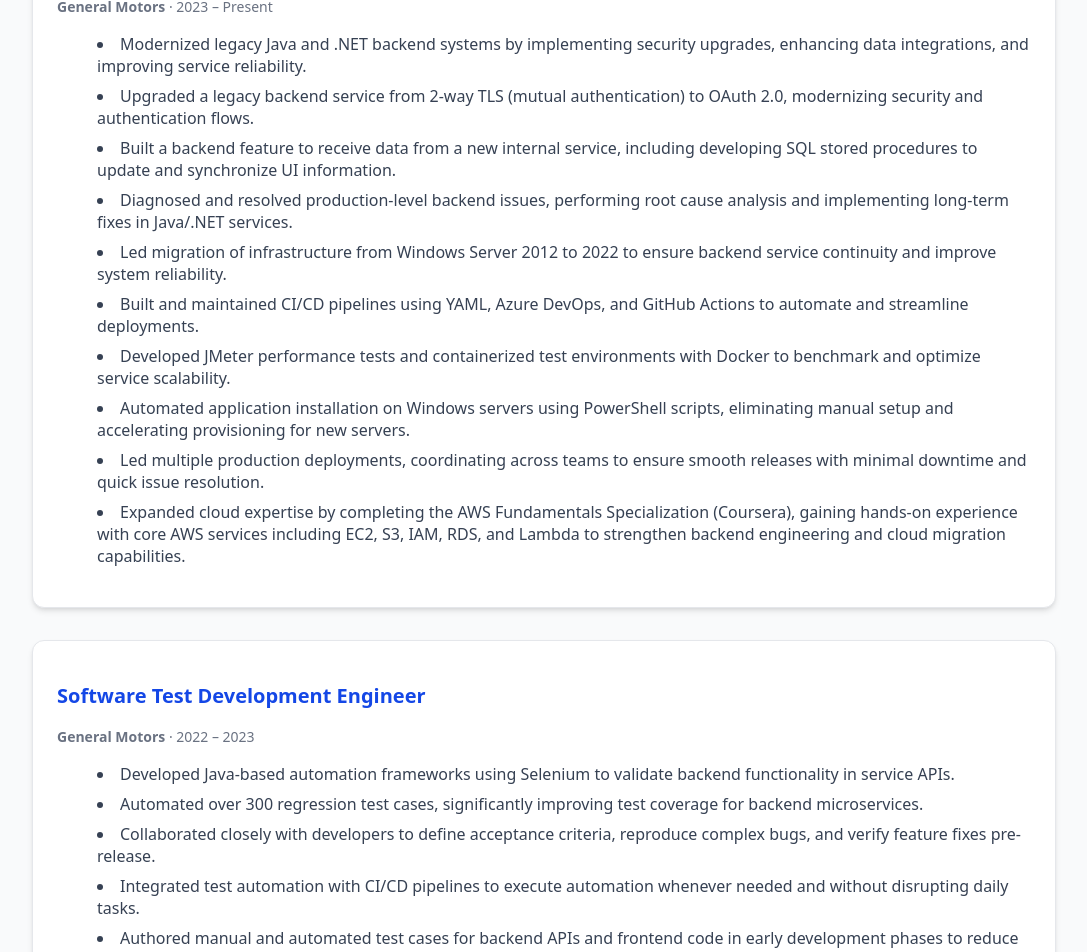
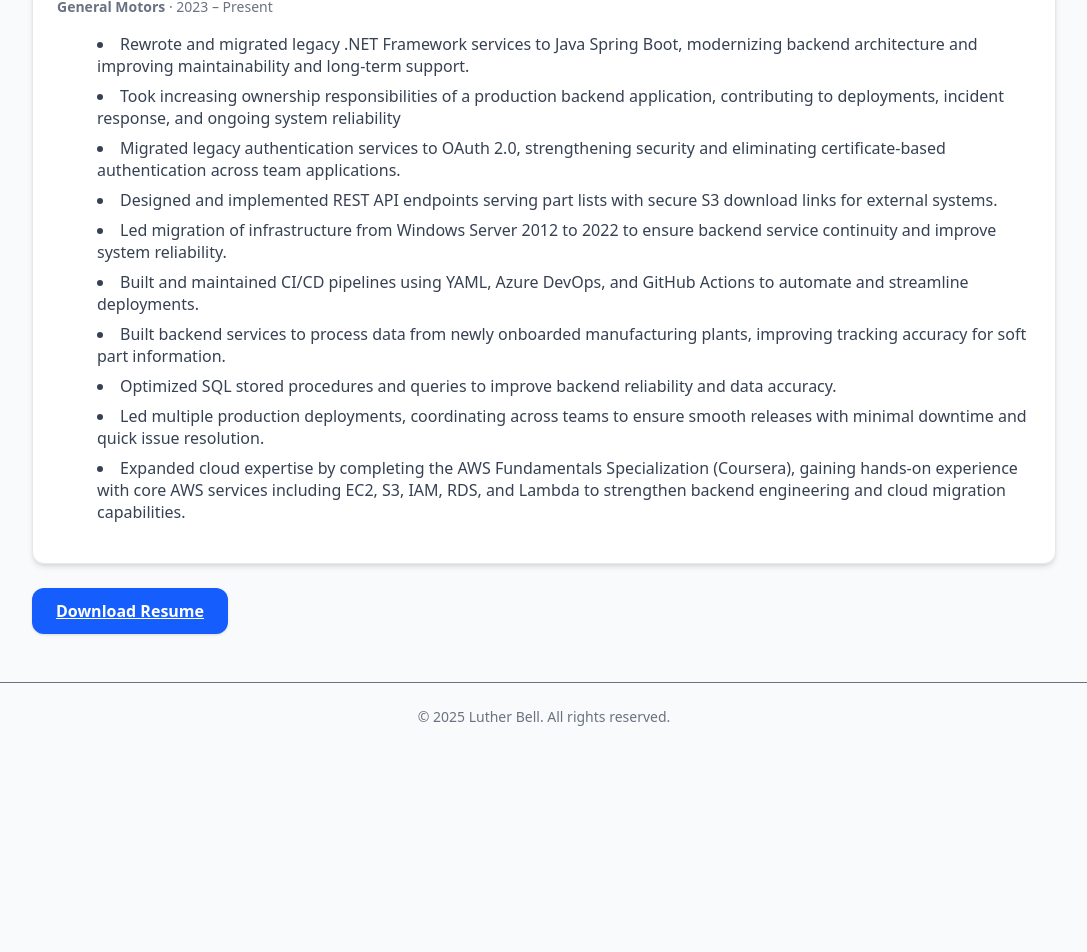
Before and after one commit to luDaDon/portfolioo, a Next.js app: page /experience in a window 1280 px wide. Shown: the part 340-1292 px from the top of the page, without its empty margins (96-1183 px from the left). After the commit the page ends 1099 px from the top, so only its background shows below. Built offline with nearby package versions, Linux system fonts and the light colour scheme.

Commit message:
update experience section

```diff
--- a/pages/experience.tsx
+++ b/pages/experience.tsx
@@ -27,50 +27,29 @@
             <h2 className="text-xl font-semibold text-blue-700">Software Engineer</h2>
             <p className="text-sm text-gray-500 mb-2"><b>General Motors</b> · 2023 – Present</p>
             <ul className="list-disc list-inside text-gray-700 space-y-2">
-              <li>Modernized legacy Java and .NET backend systems by implementing security
-upgrades, enhancing data integrations, and improving service reliability. </li>
-              <li>Upgraded a legacy backend service from 2-way TLS (mutual authentication) to
-OAuth 2.0, modernizing security and authentication flows. </li>
-              <li>Built a backend feature to receive data from a new internal service, including
-developing SQL stored procedures to update and synchronize UI information. </li>
-              <li>Diagnosed and resolved production-level backend issues, performing root cause
-analysis and implementing long-term fixes in Java/.NET services. </li>
+              <li>Rewrote and migrated legacy .NET Framework services to Java Spring Boot,
+modernizing backend architecture and improving maintainability and long-term
+support.</li>
+              <li>Took increasing ownership responsibilities of a production backend application,
+contributing to deployments, incident response, and ongoing system reliability</li>
+              <li>Migrated legacy authentication services to OAuth 2.0, strengthening security and
+eliminating certificate-based authentication across team applications. </li>
+              <li>Designed and implemented REST API endpoints serving part lists with secure S3
+download links for external systems. </li>
               <li>Led migration of infrastructure from Windows Server 2012 to 2022 to ensure
 backend service continuity and improve system reliability. </li>
               <li>Built and maintained CI/CD pipelines using YAML, Azure DevOps, and GitHub
 Actions to automate and streamline deployments. </li>
-              <li>Developed JMeter performance tests and containerized test environments with
-Docker to benchmark and optimize service scalability. </li>
-              <li>Automated application installation on Windows servers using PowerShell scripts,
-eliminating manual setup and accelerating provisioning for new servers. </li>
+              <li>Built backend services to process data from newly onboarded manufacturing
+plants, improving tracking accuracy for soft part information.</li>
+              <li>Optimized SQL stored procedures and queries to improve backend reliability and
+data accuracy.</li>
               <li>Led multiple production deployments, coordinating across teams to ensure
 smooth releases with minimal downtime and quick issue resolution. </li>
               <li>Expanded cloud expertise by completing the AWS Fundamentals Specialization
 (Coursera), gaining hands-on experience with core AWS services including EC2,
 S3, IAM, RDS, and Lambda to strengthen backend engineering and cloud
 migration capabilities. </li>
-            </ul>
-          </motion.div>
-
-          <motion.div
-            initial={{ opacity: 0, y: 30 }}
-            animate={{ opacity: 1, y: 0 }}
-            transition={{ delay: 0.2, duration: 0.5 }}
-            className="bg-white border border-gray-200 rounded-xl p-6 shadow-md"
-          >
-            <h2 className="text-xl font-semibold text-blue-700">Software Test Development Engineer</h2>
-            <p className="text-sm text-gray-500 mb-2"><b>General Motors</b> · 2022 – 2023</p>
-            <ul className="list-disc list-inside text-gray-700 space-y-2">
-              <li>Developed Java-based automation frameworks using Selenium to validate
-backend functionality in service APIs. </li>
-              <li>Automated over 300 regression test cases, significantly improving test coverage
-for backend microservices.</li>
-              <li>Collaborated closely with developers to define acceptance criteria, reproduce
-complex bugs, and verify feature fixes pre-release. </li>
-              <li>Integrated test automation with CI/CD pipelines to execute automation whenever
-needed and without disrupting daily tasks.</li>
-              <li>Authored manual and automated test cases for backend APIs and frontend code in
-early development phases to reduce integration issues. </li>
             </ul>
           </motion.div>
         </section>
```
